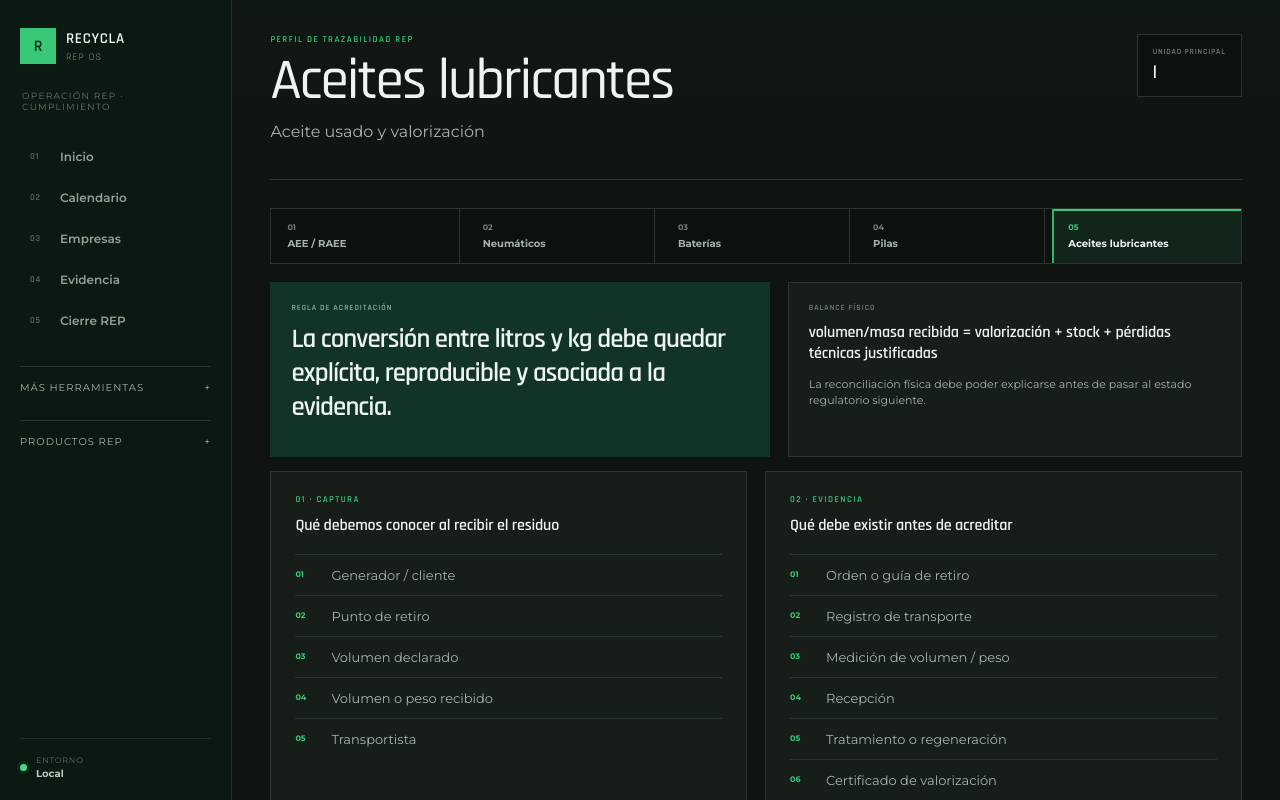
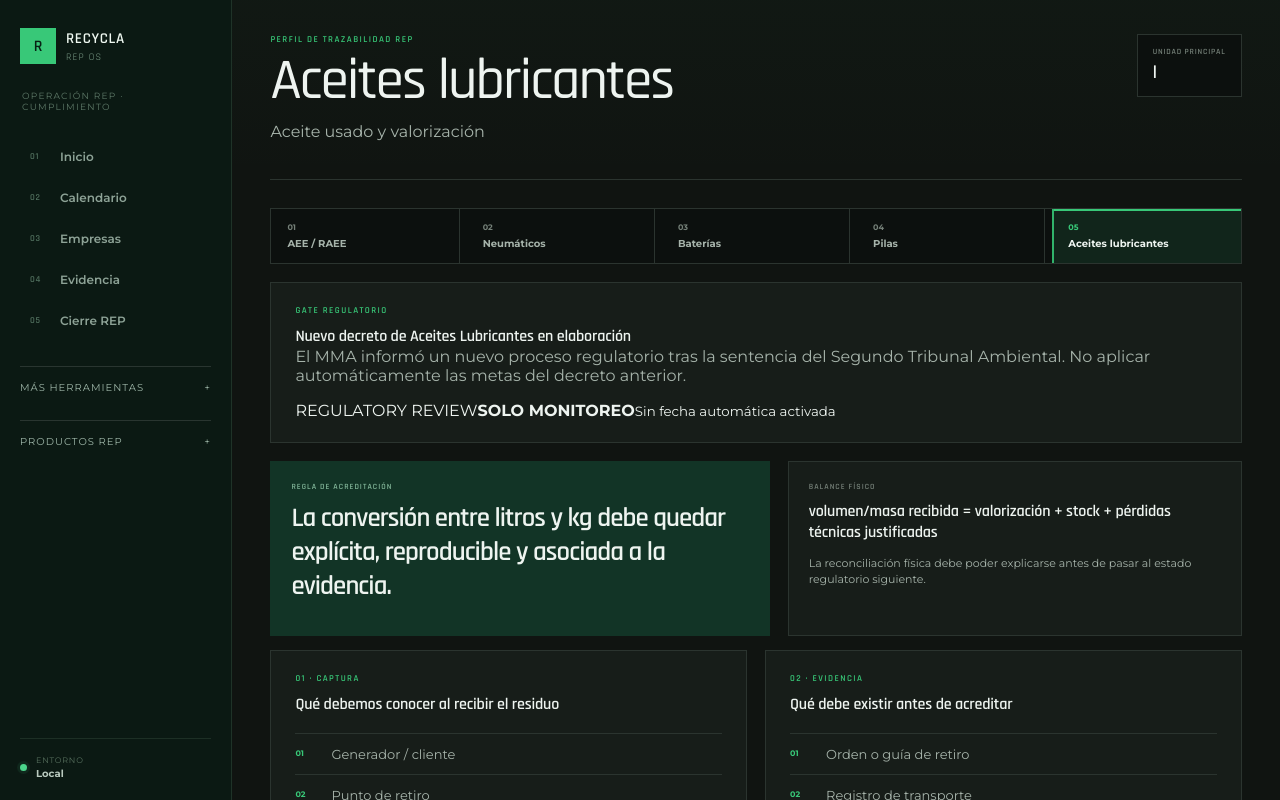
Before and after one commit to traviscomber/recycla, a Next.js app: page /productos/aceites-lubricantes in a window 1280 px wide. Shown: the top 800 px of the page. Built offline with nearby package versions, Linux system fonts and the light colour scheme.

Commit message:
feat: show regulatory applicability gate per REP product

```diff
--- a/src/app/productos/[stream]/page.tsx
+++ b/src/app/productos/[stream]/page.tsx
@@ -2,6 +2,7 @@ import Link from "next/link";
 import { notFound } from "next/navigation";
 import { AppShell } from "@/components/app-shell";
 import { getStreamAdapter, streamAdapters } from "@/lib/streams";
+import { getRepRulePack } from "@/lib/rep-rule-packs";
 
 export function generateStaticParams() {
   return streamAdapters.map((stream) => ({ stream: stream.slug }));
@@ -16,6 +17,7 @@ export default async function StreamPage({
   const adapter = getStreamAdapter(stream);
 
   if (!adapter) notFound();
+  const rulePack = getRepRulePack(adapter.id);
 
   return (
     <AppShell active="">
@@ -43,6 +45,19 @@ export default async function StreamPage({
           </Link>
         ))}
       </nav>
+
+      <section className="regulatoryGate panel">
+        <div>
+          <p className="eyebrow">Gate regulatorio</p>
+          <h3>{rulePack.sourceTitle}</h3>
+          <p className="muted">{rulePack.summary}</p>
+        </div>
+        <div className="regulatoryGateState">
+          <span>{rulePack.status.replaceAll("_", " ")}</span>
+          <strong>{rulePack.enginePolicy === "APPLY" ? "APLICA AL MOTOR" : "SOLO MONITOREO"}</strong>
+          <small>{rulePack.effectiveFrom ? "Vigente desde " + new Date(rulePack.effectiveFrom + "T12:00:00Z").toLocaleDateString("es-CL", { timeZone: "UTC" }) : "Sin fecha automática activada"}</small>
+        </div>
+      </section>
 
       <section className="adapterHero">
         <article className="card dark">
```
